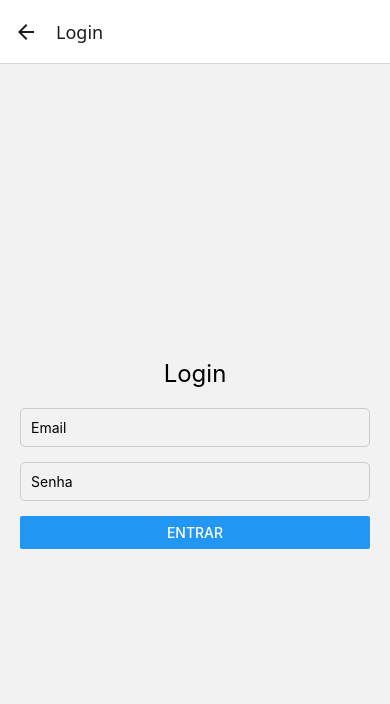
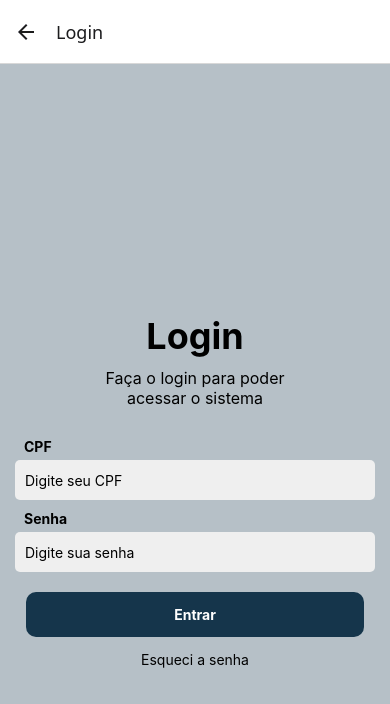
Before and after one commit to matheusytii/pericium-mobile, a React Native app: screen /Login in a window 390 px wide. Shown: the top 704 px of the page. Built offline with nearby package versions, Linux system fonts and the light colour scheme.

Commit message:
tela de login

```diff
--- a/src/screens/LoginScreen.tsx
+++ b/src/screens/LoginScreen.tsx
@@ -1,45 +1,110 @@
-import React, { useState } from 'react';
-import { View, Text, TextInput, Button, StyleSheet } from 'react-native';
+import {
+  StyleSheet,
+  Text,
+  TextInput,
+  TouchableOpacity,
+  View,
+} from "react-native";
 
-export default function LoginScreen() {
-  const [email, setEmail] = useState('');
-  const [senha, setSenha] = useState('');
-
-  const handleLogin = () => {
-    alert(`Email: ${email}\nSenha: ${senha}`);
-  };
-
+export default function Login() {
   return (
-    <View style={styles.container}>
+    <View style={styles.fullScreen}>
+      <View style={styles.contentContainer}>
         <Text style={styles.title}>Login</Text>
+        <Text style={styles.description}>Faça o login para poder</Text>
+        <Text style={styles.description}>acessar o sistema</Text>
+        <View style={styles.form}>
+          <Text style={styles.titleInput}>CPF</Text>
           <TextInput
             style={styles.input}
-        placeholder="Email"
-        value={email}
-        onChangeText={setEmail}
-        keyboardType="email-address"
-        autoCapitalize="none"
+            placeholder="Digite seu CPF"
+            placeholderTextColor="#000000"
+            keyboardType="numeric"
           />
+          <Text style={styles.titleInput}>Senha</Text>
           <TextInput
             style={styles.input}
-        placeholder="Senha"
-        secureTextEntry
-        value={senha}
-        onChangeText={setSenha}
+            placeholder="Digite sua senha"
+            placeholderTextColor="#000000"
           />
-      <Button title="Entrar" onPress={handleLogin} />
+          <TouchableOpacity style={styles.button}>
+            <Text style={styles.textButton}>Entrar</Text>
+          </TouchableOpacity>
+          <Text style={styles.text}>Esqueci a senha</Text>
+        </View>
+      </View>
     </View>
   );
 }
 
-const styles = StyleSheet.create({
-  container: { flex: 1, justifyContent: 'center', padding: 20 },
-  title: { fontSize: 24, marginBottom: 20, textAlign: 'center' },
+export const styles = StyleSheet.create({
+  fullScreen: {
+    backgroundColor: "#B6C0C7",
+    flex: 1,
+  },
+  contentContainer: {
+    marginTop: 250,
+    alignContent: "center",
+    justifyContent: "center",
+  },
+
+  title: {
+    textAlign: "center",
+    fontSize: 36,
+    fontWeight: "bold",
+    paddingBottom: 10,
+  },
+
+  description: {
+    textAlign: "center",
+    fontSize: 16,
+  },
+
+  form: {
+    marginTop: 20,
+
+    width: "100%",
+  },
+
   input: {
-    borderWidth: 1,
-    borderColor: '#ccc',
-    marginBottom: 15,
-    padding: 10,
+    backgroundColor: "#EFEFEF",
     borderRadius: 5,
+    paddingLeft: 10,
+    height: 40,
+    marginLeft: 15,
+    marginRight: 15,
+    borderColor: "#000000",
+  },
+
+  titleInput: {
+    paddingLeft: 24,
+    paddingBottom: 5,
+    paddingTop: 10,
+    fontSize: 14,
+    fontWeight: "bold",
+    color: "#000000",
+  },
+
+  button: {
+    marginTop: 20,
+    marginLeft: 26,
+    marginRight: 26,
+    backgroundColor: "#15354B",
+    alignContent: "center",
+    justifyContent: "center",
+    height: 45,
+    borderRadius: 10,
+  },
+
+  textButton: {
+    textAlign: "center",
+    color: "#ffffff",
+    fontWeight: "bold",
+  },
+
+  text: {
+    textAlign: "center",
+    color: "#000000",
+    paddingTop: 14,
   },
 });
--- a/tsconfig.json
+++ b/tsconfig.json
@@ -1,6 +1,7 @@
 {
   "extends": "expo/tsconfig.base",
   "compilerOptions": {
-    "strict": true
+    "strict": true,
+    "jsx": "react-native"
   }
 }
```
Lines whose indentation alone changed are shown as unchanged.
